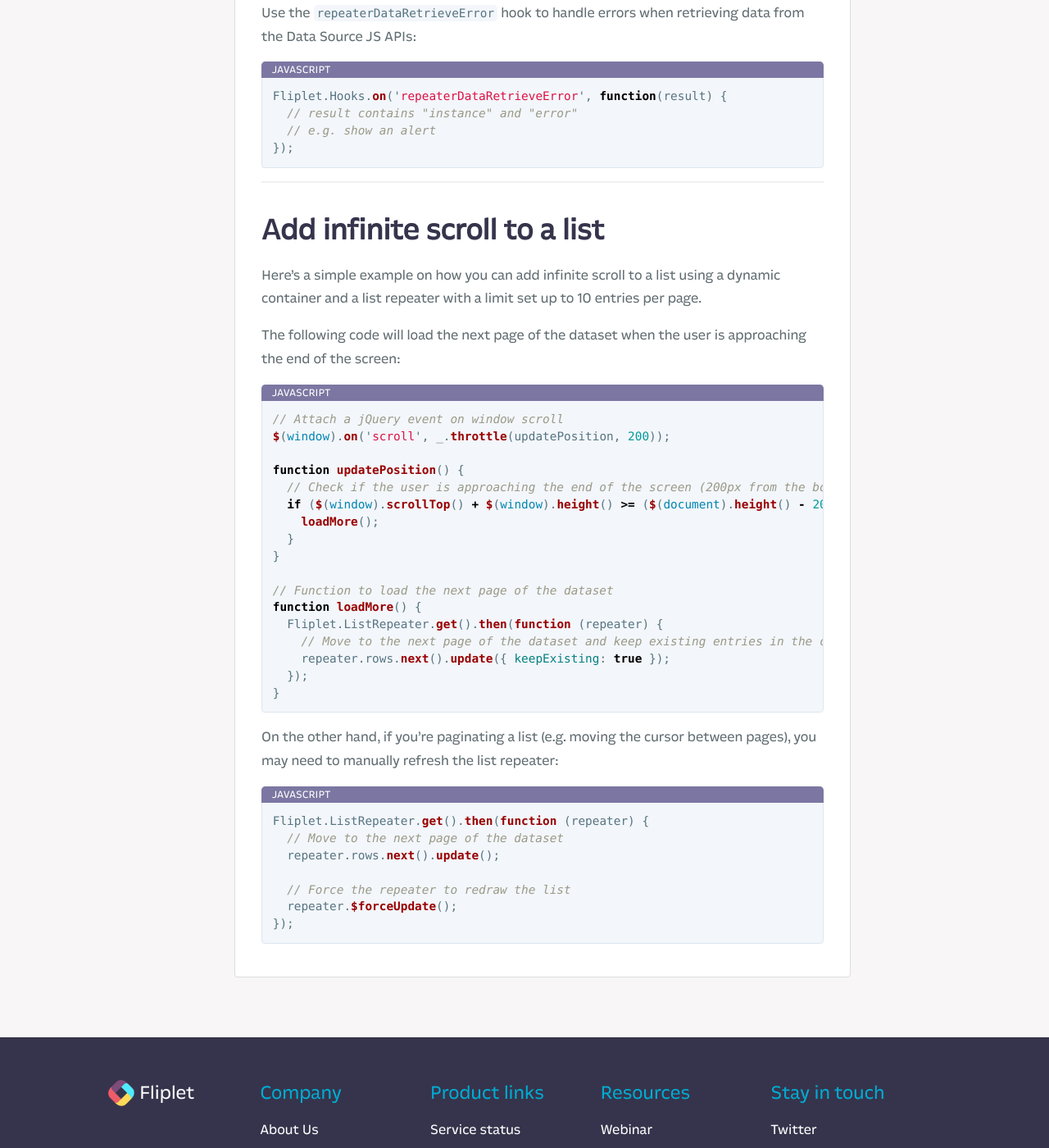
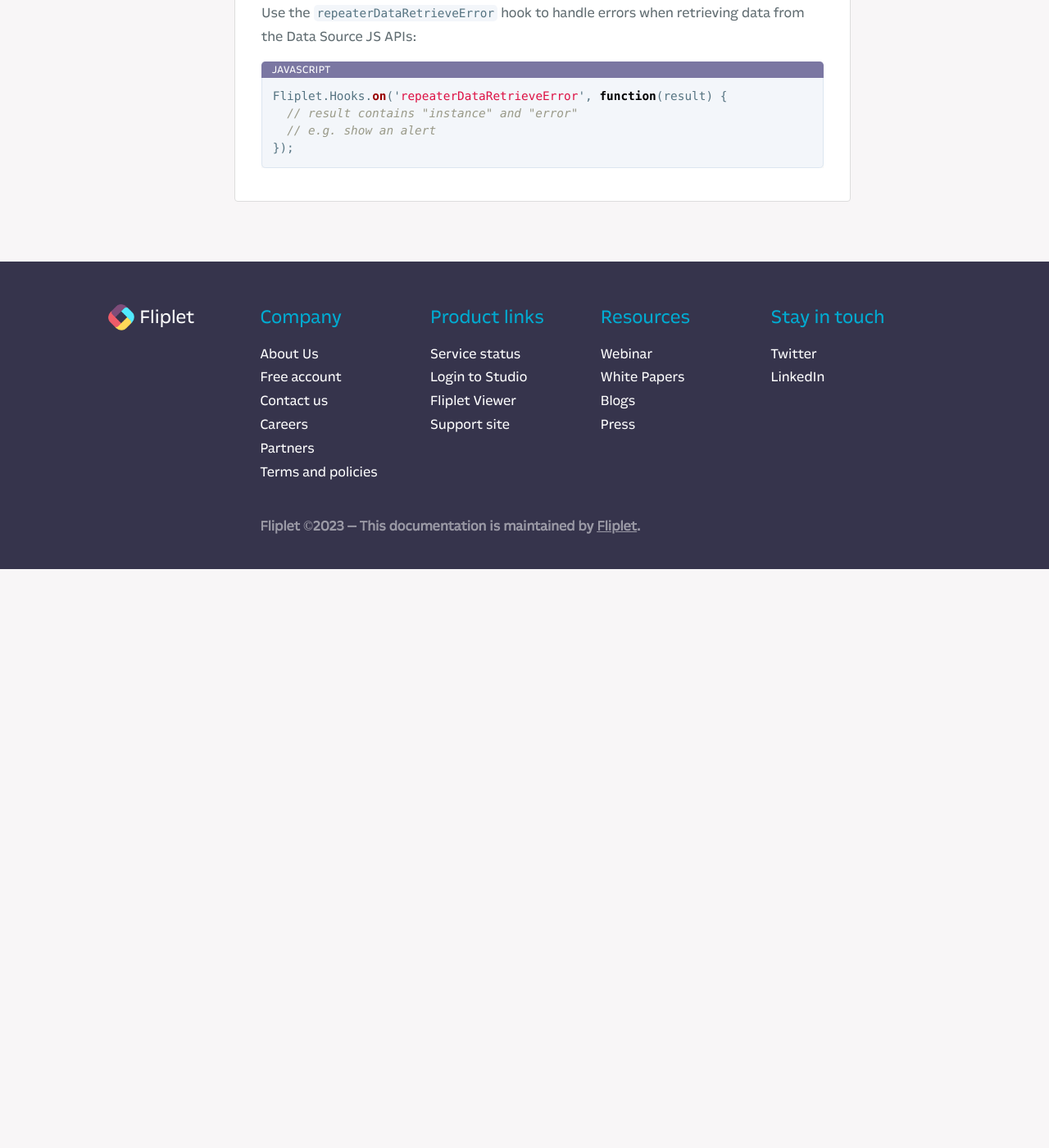
Before and after one commit to Fliplet/fliplet-cli, a Jekyll site: the page built from docs/API/components/list-repeater.md, in a window 1280 px wide and 1400 px high, scrolled down 2917 px. Shown: the whole window at 82% size. Built offline with Jekyll 4.4.1, drawn with Linux system fonts in a browser that asks for light colours; nearby versions of some CDN libraries; our own code applies the rules of GitHub Pages for plain Markdown files; library files that are not in the unit come from our copies; comment, search, counter and statistics services are not loaded; a style sheet for code colours, icons or effects is not loaded; after the commit the page ends 3611 px from its top, so only the background shows below that; some of the changed text lies outside the part shown.

Commit message:
Cleans up unnecessary documentation

````diff
--- a/docs/API/components/list-repeater.md
+++ b/docs/API/components/list-repeater.md
@@ -112,43 +112,3 @@
   // e.g. show an alert
 });
 ```
-
----
-
-## Add infinite scroll to a list
-
-Here's a simple example on how you can add infinite scroll to a list using a dynamic container and a list repeater with a limit set up to 10 entries per page.
-
-The following code will load the next page of the dataset when the user is approaching the end of the screen:
-
-```js
-// Attach a jQuery event on window scroll
-$(window).on('scroll', _.throttle(updatePosition, 200));
-
-function updatePosition() {
-  // Check if the user is approaching the end of the screen (200px from the bottom)
-  if ($(window).scrollTop() + $(window).height() >= ($(document).height() - 200)) {
-    loadMore();
-  }
-}
-
-// Function to load the next page of the dataset
-function loadMore() {
-  Fliplet.ListRepeater.get().then(function (repeater) {
-    // Move to the next page of the dataset and keep existing entries in the cursor
-    repeater.rows.next().update({ keepExisting: true });
-  });
-}
-```
-
-On the other hand, if you're paginating a list (e.g. moving the cursor between pages), you may need to manually refresh the list repeater:
-
-```js
-Fliplet.ListRepeater.get().then(function (repeater) {
-  // Move to the next page of the dataset
-  repeater.rows.next().update();
-
-  // Force the repeater to redraw the list
-  repeater.$forceUpdate();
-});
-```
````
Also changed, not shown: docs/API/components/dynamic-container.md (+0 -27 lines).
